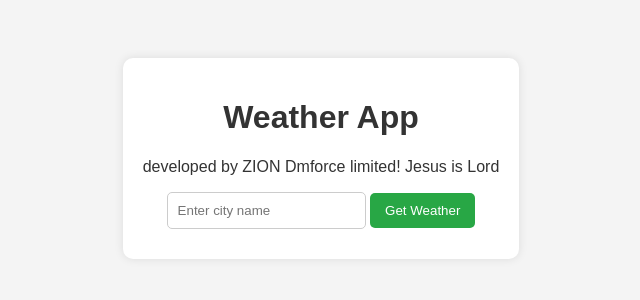
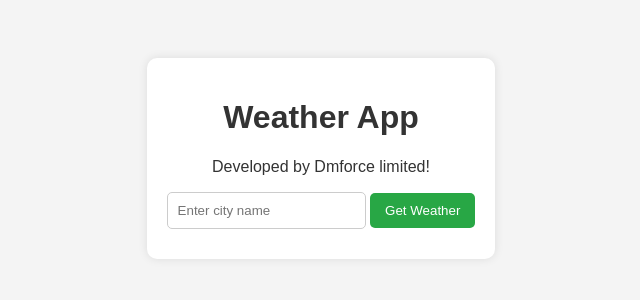
Before and after one commit to Ethelbert0414/CI_CD_Agrocd_GitAction, a Flask app: page / in a window 1280 px wide. Shown: the top 300 px of the page, without its empty margins (319-959 px from the left). Run offline with Flask 3, Linux system fonts and the light colour scheme.

Commit message:
Ind Updated3

```diff
--- a/templates/index.html
+++ b/templates/index.html
@@ -2,14 +2,14 @@
 <html lang="en">
 <head>
     <meta charset="UTF-8">
-    <meta name="viewport" content="width=device-width, initial-scale=3.0">
+    <meta name="viewport" content="width=device-width, initial-scale=1.0">
     <title>Weather App</title>
     <link rel="stylesheet" href="{{ url_for('static', filename='style.css') }}">
 </head>
 <body>
     <div class="container">
         <h1>Weather App</h1>
-        <p>developed by ZION Dmforce limited! Jesus is Lord</p>
+        <p>Developed by Dmforce limited!</p>
         <form method="POST">
             <input type="text" name="city" placeholder="Enter city name" required>
             <button type="submit">Get Weather</button>
```
